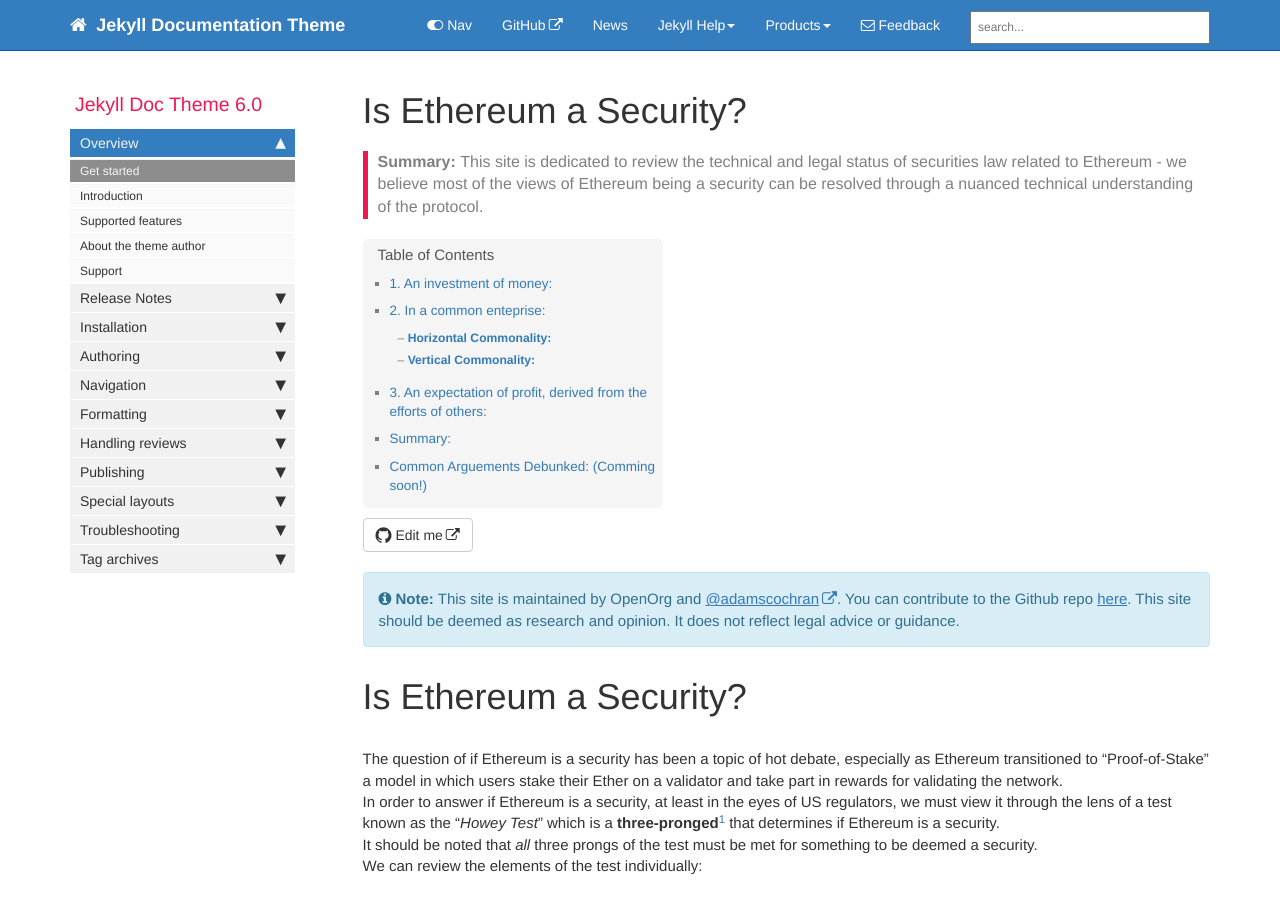
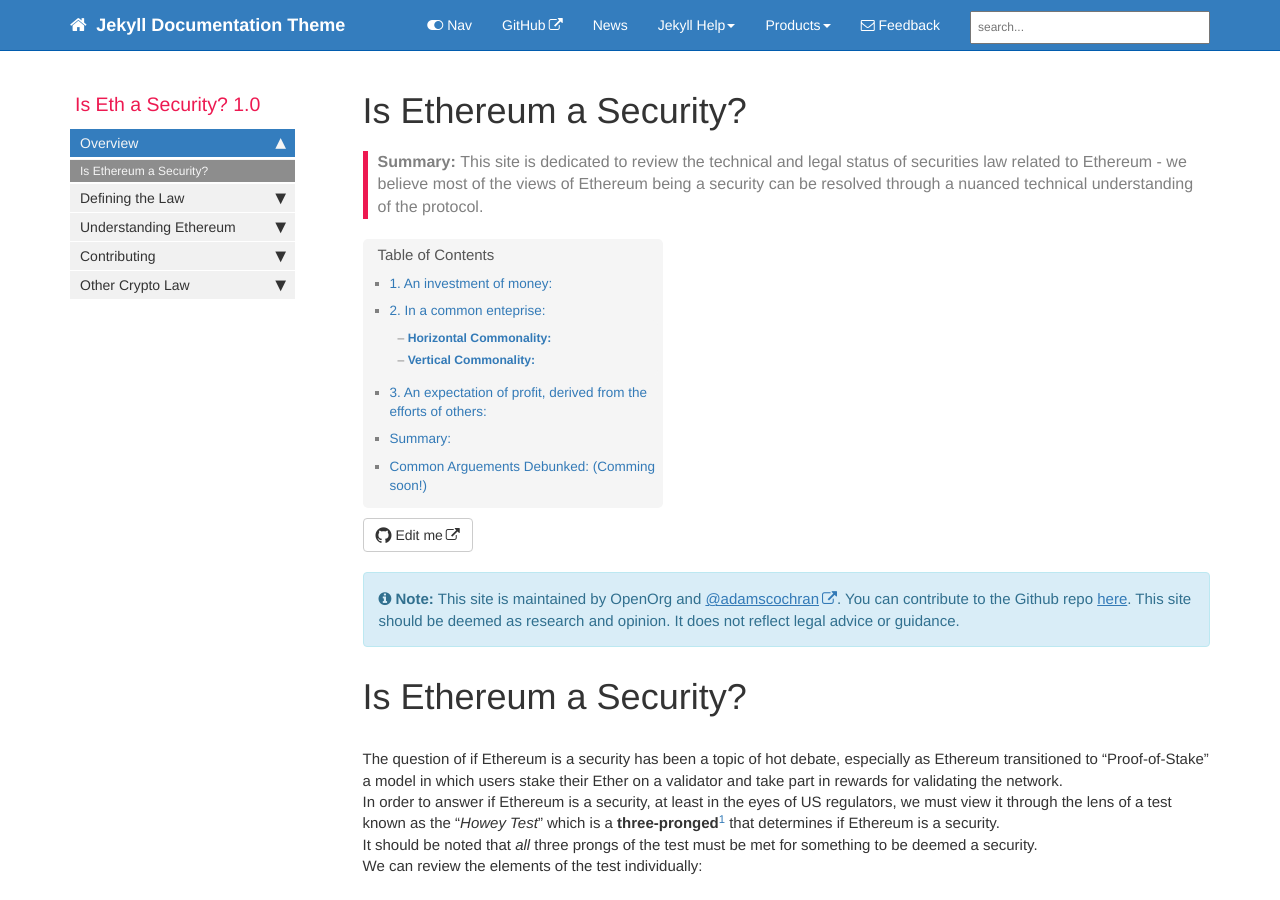
Before and after one commit to OpenOrg-gg/ethsecurity, a Jekyll site: the page built from index.md, in a window 1280 px wide and 900 px high. Built offline with Jekyll 4.4.1, drawn with Linux system fonts in a browser that asks for light colours; comment, search, counter and statistics services are not loaded; part of the change alters nothing that is shown.

Commit message:
Update mydoc_sidebar.yml

```diff
--- a/_data/sidebars/mydoc_sidebar.yml
+++ b/_data/sidebars/mydoc_sidebar.yml
@@ -2,8 +2,8 @@
 
 entries:
 - title: sidebar
-  product: Jekyll Doc Theme
-  version: 6.0
+  product: Is Eth a Security?
+  version: 1.0
   folders:
 
   - title:
@@ -23,275 +23,51 @@ entries:
     output: web, pdf
     folderitems:
 
-    - title: Get started
+    - title: Is Ethereum a Security?
       url: /index.html
       output: web, pdf
       type: homepage
 
-    - title: Introduction
-      url: /mydoc_introduction.html
-      output: web, pdf
-
-    - title: Supported features
-      url: /mydoc_supported_features.html
-      output: web, pdf
-
-    - title: About the theme author
-      url: /mydoc_about.html
-      output: web, pdf
-
-    - title: Support
-      url: /mydoc_support.html
-      output: web, pdf
-
-  - title: Release Notes
+  - title: Defining the Law
     output: web, pdf
     folderitems:
 
-    - title: 6.0 Release notes
-      url: /mydoc_release_notes_60.html
+    - title: How many prongs are on the Howey Test?
+      url: /ProngsOfHoweyTest.html
       output: web, pdf
 
-    - title: 5.0 Release notes
-      url: /mydoc_release_notes_50.html
+    - title: Defining "Common Enterprise"
+      url: /CommonEnterprise.html
       output: web, pdf
 
-  - title: Installation
+  - title: Understanding Ethereum
     output: web, pdf
     folderitems:
 
-    - title: About Ruby, Gems, Bundler, etc.
+    - title: How Ethereum Validation Works
       url: /mydoc_about_ruby_gems_etc.html
       output: web, pdf
 
-    - title: Install Jekyll on Mac
+    - title: Ethereum Rewards and Penalties
       url: /mydoc_install_jekyll_on_mac.html
       output: web, pdf
 
-    - title: Install Jekyll on Windows
-      url: /mydoc_install_jekyll_on_windows.html
-      output: web, pdf
-
-  - title: Authoring
+  - title: Contributing
     output: web, pdf
 
     folderitems:
-    - title: Pages
+    - title: How to Contribute
       url: /mydoc_pages.html
       output: web, pdf
 
-    - title: Posts
+    - title: How to Donate
       url: /mydoc_posts.html
       output: web, pdf
 
-    - title: Lists
-      url: /mydoc_lists.html
-      output: web, pdf
-
-    - title: Conditional logic
-      url: /mydoc_conditional_logic.html
-      output: web, pdf
-
-    - title: Content reuse
-      url: /mydoc_content_reuse.html
-      output: web, pdf
-
-    - title: Collections
-      url: /mydoc_collections.html
-      output: web, pdf
-
-    - title: WebStorm editor tips
-      url: /mydoc_webstorm_text_editor.html
-      output: web, pdf
-
-    - title: Atom editor tips
-      url: /mydoc_atom_text_editor.html
-      output: web, pdf
-
-  - title: Navigation
+  - title: Other Crypto Law
     output: web, pdf
 
     folderitems:
-    - title: Sidebar navigation
+    - title: Under Construction!
       url: /mydoc_sidebar_navigation.html
       output: web, pdf
-
-    - title: YAML tutorial in the context of Jekyll
-      url: /mydoc_yaml_tutorial.html
-      output: web, pdf
-
-    - title: Tags
-      url: /mydoc_tags.html
-      output: web, pdf
-
-    - title: Series
-      url: /mydoc_series.html
-      output: web, pdf
-
-  - title: Formatting
-    output: web, pdf
-
-    folderitems:
-    - title: Tooltips
-      url: /mydoc_adding_tooltips.html
-      output: web, pdf
-
-    - title: Alerts
-      url: /mydoc_alerts.html
-      output: web, pdf
-
-    - title: Icons
-      url: /mydoc_icons.html
-      output: web, pdf
-
-    - title: Images
-      url: /mydoc_images.html
-      output: web, pdf
-
-    - title: Code samples
-      url: /mydoc_code_samples.html
-      output: web, pdf
-
-    - title: Labels
-      url: /mydoc_labels.html
-      output: web, pdf
-
-    - title: Links
-      url: /mydoc_hyperlinks.html
-      output: web, pdf
-
-    - title: Navtabs
-      url: /mydoc_navtabs.html
-      output: web, pdf
-
-    - title: Tables
-      url: /mydoc_tables.html
-      output: web, pdf
-
-    - title: Syntax highlighting
-      url: /mydoc_syntax_highlighting.html
-      output: web, pdf
-
-    - title: Workflow maps
-      url: /mydoc_workflow_maps.html
-      output: web, pdf
-
-  - title: Handling reviews
-    output: web, pdf
-
-    folderitems:
-    - title: Commenting on files
-      url: /mydoc_commenting_on_files.html
-      output: web, pdf
-
-#    - title: Git collaboration
-#      url: /mydoc_git_collaboration
-#      output: web, pdf
-
-  - title: Publishing
-    output: web, pdf
-
-    folderitems:
-    - title: Build arguments
-      url: /mydoc_build_arguments.html
-      output: web, pdf
-
-    - title: Themes
-      url: /mydoc_themes.html
-      output: web, pdf
-
-    - title: Generating PDFs
-      url: /mydoc_generating_pdfs.html
-      output: web, pdf
-
-    - title: Help APIs and UI tooltips
-      url: /mydoc_help_api.html
-      output: web, pdf
-
-    - title: Search configuration
-      url: /mydoc_search_configuration.html
-      output: web, pdf
-
-    - title: iTerm profiles
-      url: /mydoc_iterm_profiles.html
-      output: web, pdf
-
-    - title: Pushing builds to server
-      url: /mydoc_push_build_to_server.html
-      output: web, pdf
-
-    - title: Publishing on Github Pages
-      url: /mydoc_publishing_github_pages.html
-      output: web, pdf
-
-  - title: Special layouts
-    output: web, pdf
-
-    folderitems:
-    - title: Knowledge-base layout
-      url: /mydoc_kb_layout.html
-      output: web, pdf
-
-    - title: Glossary layout
-      url: /mydoc_glossary.html
-      output: web, pdf
-
-    - title: FAQ layout
-      url: /mydoc_faq_layout.html
-      output: web, pdf
-
-    - title: Shuffle layout
-      url: /mydoc_shuffle.html
-      output: web, pdf
-
-  - title: Troubleshooting
-    output: web, pdf
-
-    folderitems:
-
-    - title: Troubleshooting
-      url: /mydoc_troubleshooting.html
-      output: web, pdf
-
-  - title: Tag archives
-    output: web
-    folderitems:
-
-    - title: Tag archives overview
-      url: /mydoc_tag_archives_overview.html
-      output: web
-
-      subfolders:
-      - title: Tag archive pages
-        output: web
-        subfolderitems:
-
-        - title: Formatting pages
-          url: /tag_formatting.html
-          output: web
-
-        - title: Navigation pages
-          url: /tag_navigation.html
-          output: web
-
-        - title: Content types pages
-          url: /tag_content_types.html
-          output: web
-
-        - title: Publishing pages
-          url: /tag_publishing.html
-          output: web
-
-        - title: Special layout pages
-          url: /tag_special_layouts.html
-          output: web
-
-        - title: Collaboration pages
-          url: /tag_collaboration.html
-          output: web
-
-        - title: Troubleshooting pages
-          url: /tag_troubleshooting.html
-          output: web
-
-# Copyright 2021 Google LLC
```
